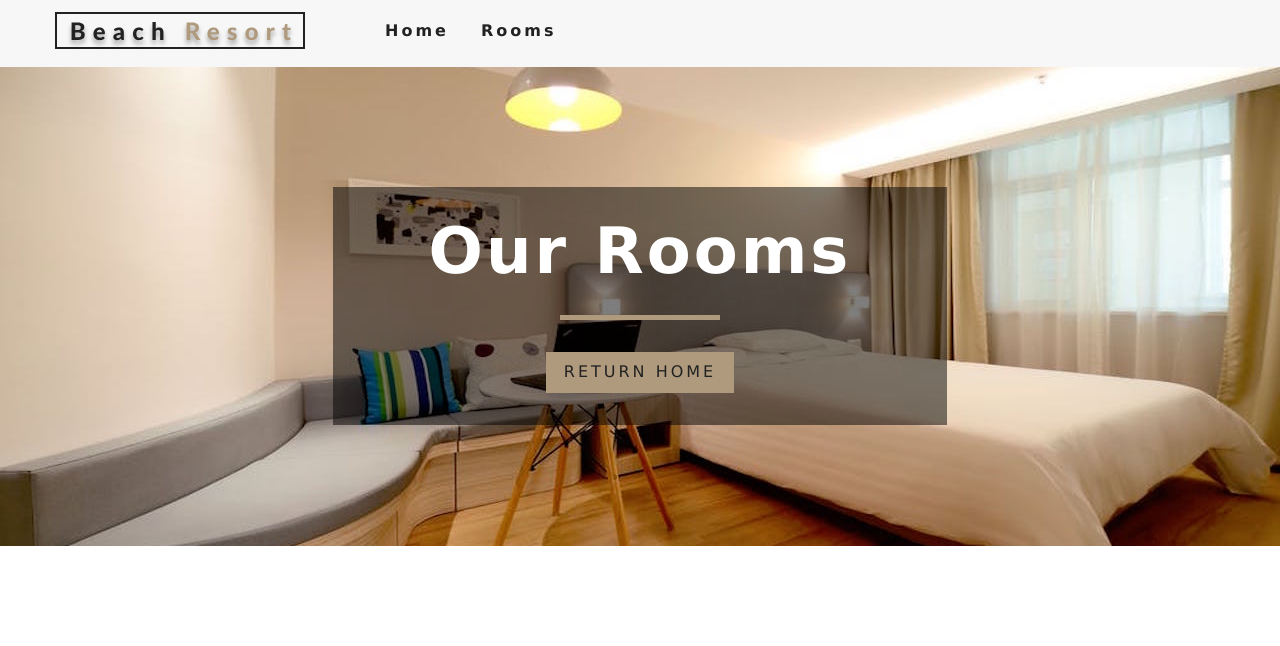
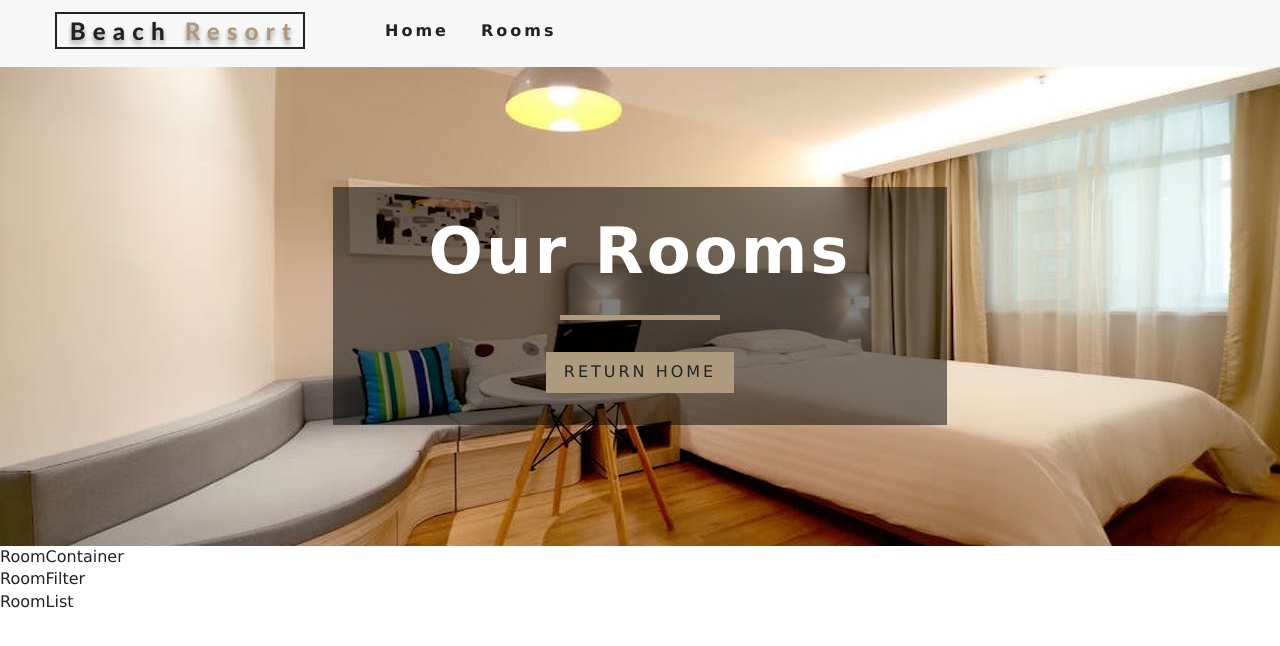
Before and after one commit to EriMiwa/resort-app, a React (Create React App) app: page /rooms in a window 1280 px wide. Shown: the top 646 px of the page. Built offline with nearby package versions, Linux system fonts and the light colour scheme.

Commit message:
adjust withRoomConsumer context

```diff
--- /dev/null
+++ b/src/components/RoomFilter.js
@@ -0,0 +1,9 @@
+import React from 'react'
+
+export default function RoomFilter() {
+  return (
+    <div>
+      RoomFilter
+    </div>
+  )
+}
--- /dev/null
+++ b/src/components/RoomList.js
@@ -0,0 +1,9 @@
+import React from 'react'
+
+export default function RoomList() {
+  return (
+    <div>
+      RoomList
+    </div>
+  )
+}
--- /dev/null
+++ b/src/components/RoomsContainer.js
@@ -0,0 +1,53 @@
+import React from 'react'
+import RoomFilter from './RoomFilter';
+import RoomList from './RoomList';
+import {withRoomConsumer} from '../context';
+import Loading from './Loading';
+
+function RoomContainer({context}) {
+  const {loading, sortedRooms, rooms} = context;
+  if (loading) {
+    return <Loading />;
+  }
+
+  return (
+    <div>
+      RoomContainer
+      <RoomFilter/>
+      <RoomList/>
+    </div>
+  )
+}
+
+export default withRoomConsumer(RoomContainer)
+
+// import React from 'react'
+// import RoomFilter from './RoomFilter';
+// import RoomList from './RoomList';
+// import {RoomConsumer} from '../context';
+// import Loading from './Loading';
+
+// export default function RoomsContainer() {
+//   return (
+//     <RoomConsumer>
+//       {
+//         (value) => {
+//           const {loading, sortedRooms, rooms} = value
+
+//           if(loading) {
+//             return <Loading/>;
+//           }
+
+//           return (
+//             <div>
+//               Rooms RoomContainer
+//               <RoomFilter rooms={rooms}/>
+//               <RoomList rooms={sortedRooms}/>
+//             </div>
+//           )
+//         }
+//       }
+//     </RoomConsumer>
+
+//   )
+// }
--- a/src/context.js
+++ b/src/context.js
@@ -54,6 +54,18 @@
 
 const RoomConsumer = RoomContext.Consumer;
 
+export function withRoomConsumer(Component) {
+  return function ConsumerWrapper(props) {
+    return (
+      <RoomConsumer>
+        {
+        value => <Component {...props} context={value} />
+        }
+      </RoomConsumer>
+    )
+  }
+}
+
 export {
   RoomProvider,
   RoomConsumer,
--- a/src/pages/Rooms.js
+++ b/src/pages/Rooms.js
@@ -2,9 +2,11 @@
 import Hero from '../components/Hero';
 import Banner from '../components/Banner';
 import {Link} from 'react-router-dom';
+import RoomsContainer from '../components/RoomsContainer';
 
 export const Rooms = () => {
   return (
+    <>
       <Hero hero="roomsHero">
         <Banner title="our rooms">
           <Link to="/" className="btn-primary">
@@ -12,5 +14,7 @@
           </Link>
         </Banner>
       </Hero>
+      <RoomsContainer/>
+    </>
   )
 }
```
Lines whose indentation alone changed are shown as unchanged.
